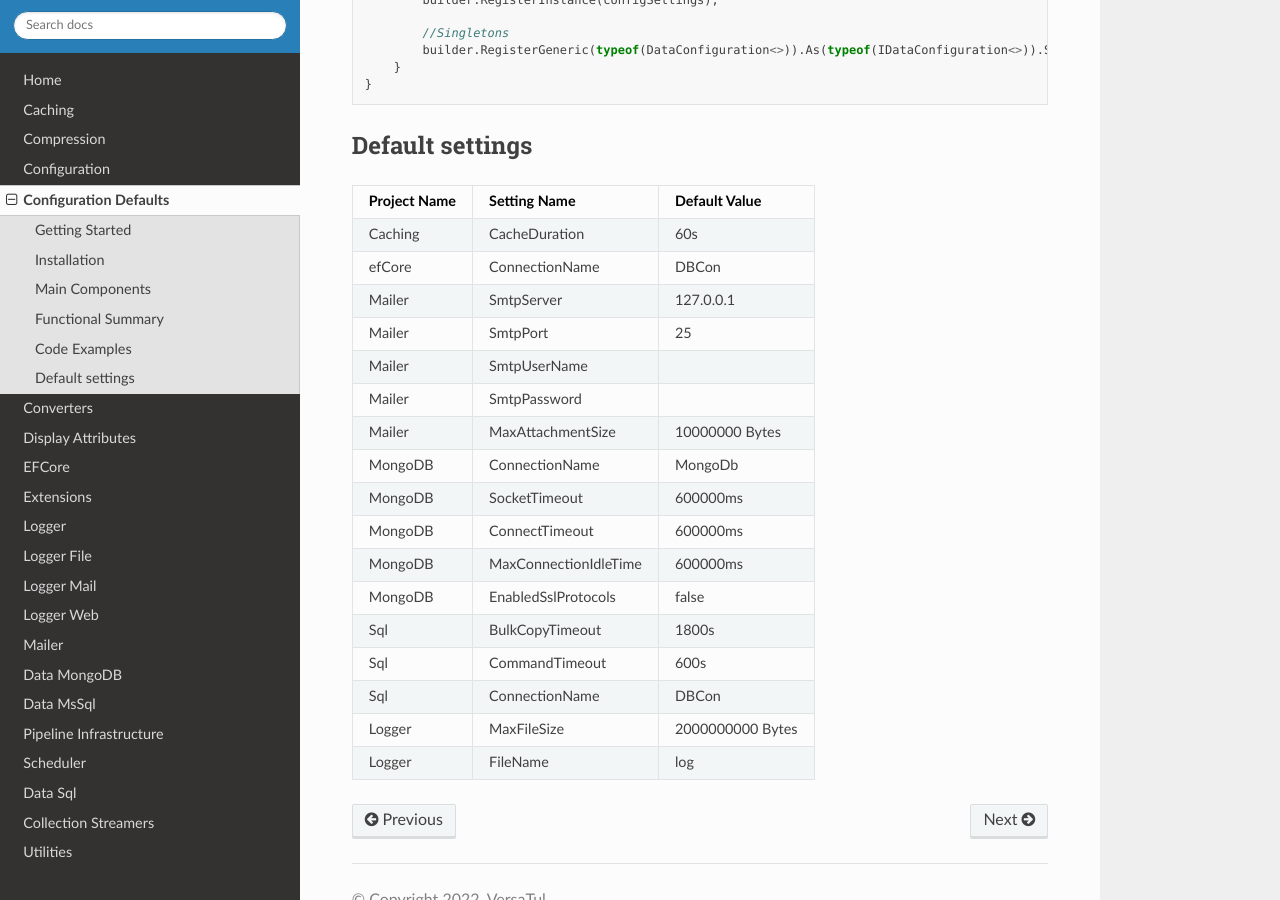
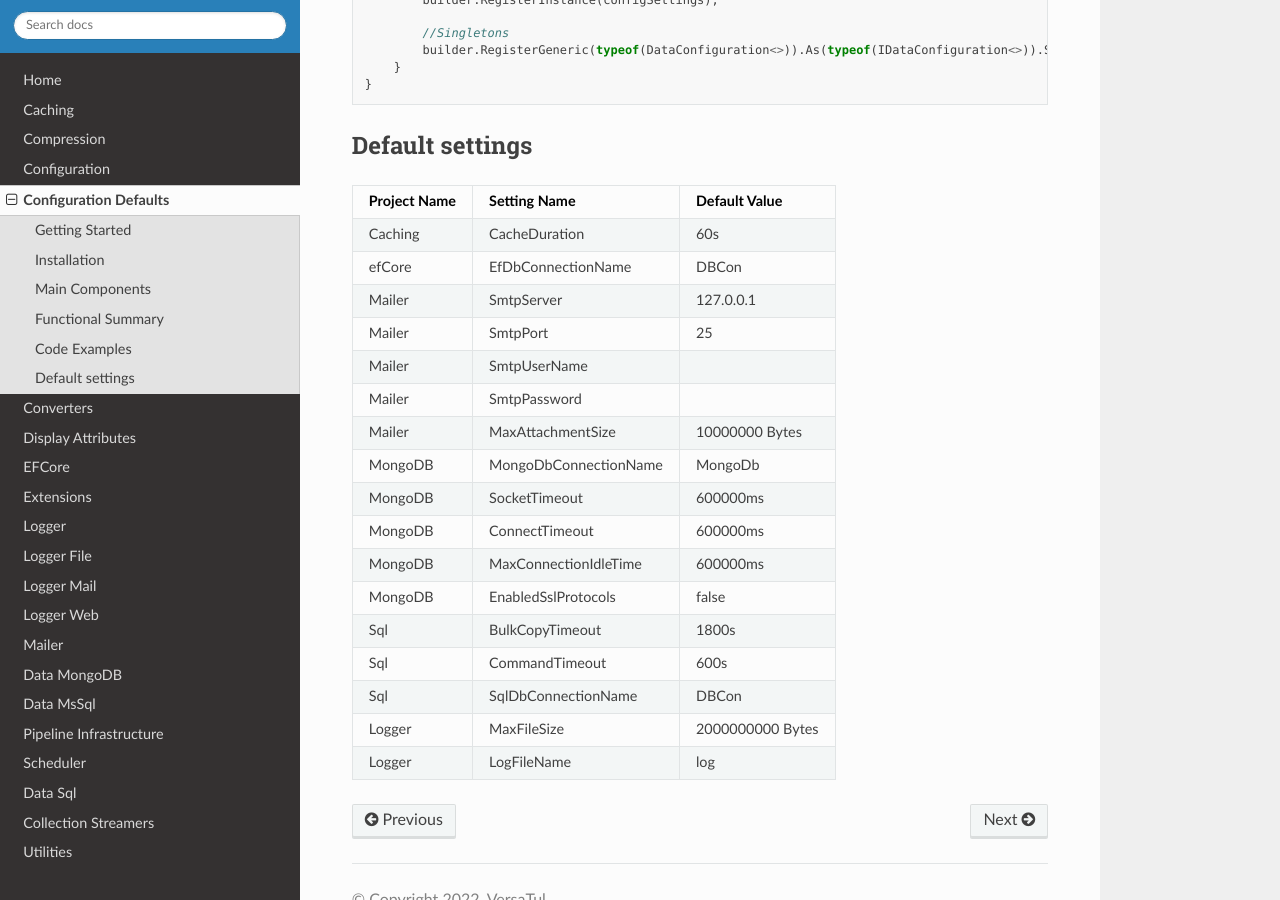
Before and after one commit to BjornWilliams/DocsVersaTul, a Sphinx documentation site: the page built from docs/source/configuration-defaults.rst, in a window 1280 px wide and 900 px high, scrolled down 1277 px. Built offline with Sphinx 7.4.7 and the Read the Docs theme 2.0.0, drawn with Linux system fonts in a browser that asks for light colours.

Commit message:
Update configuration-defaults.rst
Setting names updates

```diff
--- a/docs/source/configuration-defaults.rst
+++ b/docs/source/configuration-defaults.rst
@@ -65,7 +65,7 @@ Default settings
 +==============+=======================+==================+
 | Caching      | CacheDuration         | 60s              |
 +--------------+-----------------------+------------------+
-| efCore       | ConnectionName        | DBCon            |
+| efCore       | EfDbConnectionName    | DBCon            |
 +--------------+-----------------------+------------------+
 | Mailer       | SmtpServer            | 127.0.0.1        |
 +--------------+-----------------------+------------------+
@@ -77,7 +77,7 @@ Default settings
 +--------------+-----------------------+------------------+
 | Mailer       | MaxAttachmentSize     | 10000000 Bytes   |
 +--------------+-----------------------+------------------+
-| MongoDB      | ConnectionName        | MongoDb          |
+| MongoDB      | MongoDbConnectionName | MongoDb          |
 +--------------+-----------------------+------------------+
 | MongoDB      | SocketTimeout         | 600000ms         |
 +--------------+-----------------------+------------------+
@@ -91,9 +91,9 @@ Default settings
 +--------------+-----------------------+------------------+
 | Sql          | CommandTimeout        | 600s             |
 +--------------+-----------------------+------------------+
-| Sql          | ConnectionName        | DBCon            |
+| Sql          | SqlDbConnectionName   | DBCon            |
 +--------------+-----------------------+------------------+
 | Logger       | MaxFileSize           | 2000000000 Bytes |
 +--------------+-----------------------+------------------+
-| Logger       | FileName              | log              |
+| Logger       | LogFileName           | log              |
 +--------------+-----------------------+------------------+
```
